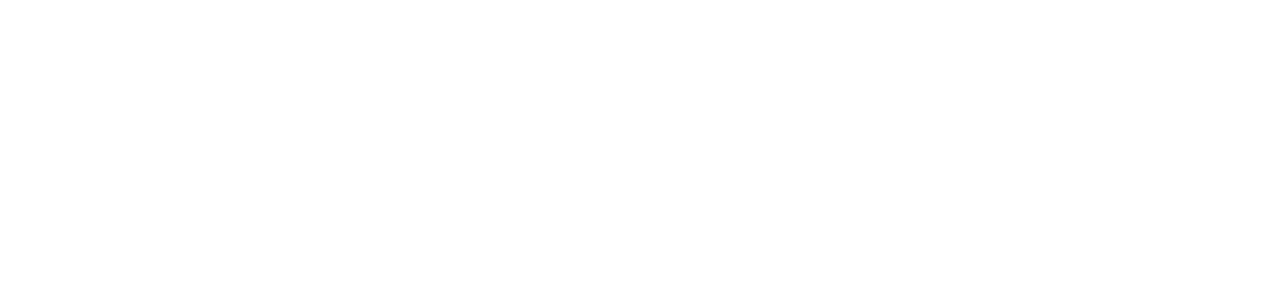
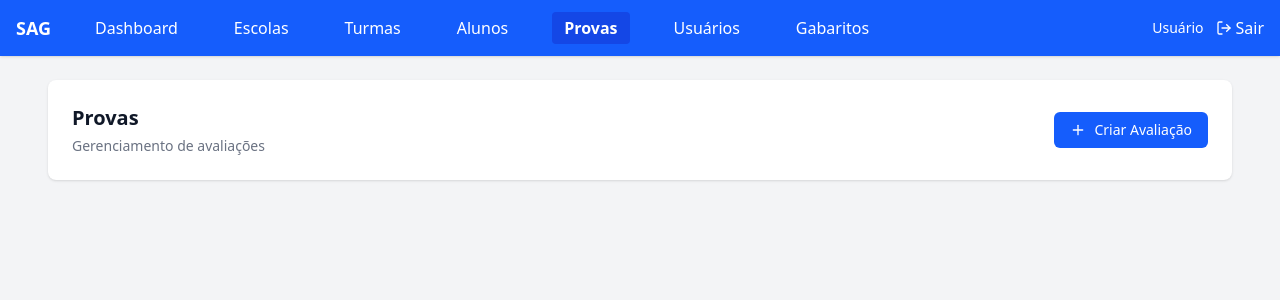
Before and after one commit to hendricksonweib/Metric, a React (Vite) app: page /provas in a window 1280 px wide. Before the commit this address had no page. Shown: the top 300 px of the page. Built offline with nearby package versions, Linux system fonts and the light colour scheme.

Commit message:
Feat: adiciona página de gerenciamento de provas e atualiza rotas no aplicativo

```diff
--- a/src/App.tsx
+++ b/src/App.tsx
@@ -2,9 +2,10 @@
 import { LoginPage } from "./pages/Login";
 import { DashboardPage } from "./pages/DashboardPage";
 import EscolasPage from "./pages/EscolasPage";
+import TurmasPage from "./pages/TurmasPage";
 import AlunosPage from "./pages/AlunosPage";
+import ProvasPage from "./pages/ProvasPage";
 import { UsuariosPage } from "./pages/UsuariosPage";
-import TurmasPage from "./pages/TurmasPage";
 function App() {
   return (
     <Routes>
@@ -13,6 +14,7 @@
       <Route path="/escolas" element={<EscolasPage />} />
       <Route path="/turmas" element={<TurmasPage />} />
       <Route path="/alunos" element={<AlunosPage />} />
+      <Route path="/provas" element={<ProvasPage />} />
       <Route path="/usuarios" element={<UsuariosPage />} />
     </Routes>
   );
--- /dev/null
+++ b/src/pages/ProvasPage.tsx
@@ -0,0 +1,18 @@
+import { Header } from "../components/Header";
+import { PageHeader } from "../ui/PageHeader";
+
+export default function ProvasPage() {
+  return (
+    <>
+      <Header />
+      <div className="pt-20 p-12 bg-gray-100 min-h-screen">
+        <PageHeader
+          title="Provas"
+          description="Gerenciamento de avaliações"
+          actionLabel="Criar Avaliação"
+          onActionClick={() => {}}
+        />
+      </div>
+    </>
+  );
+}
```
